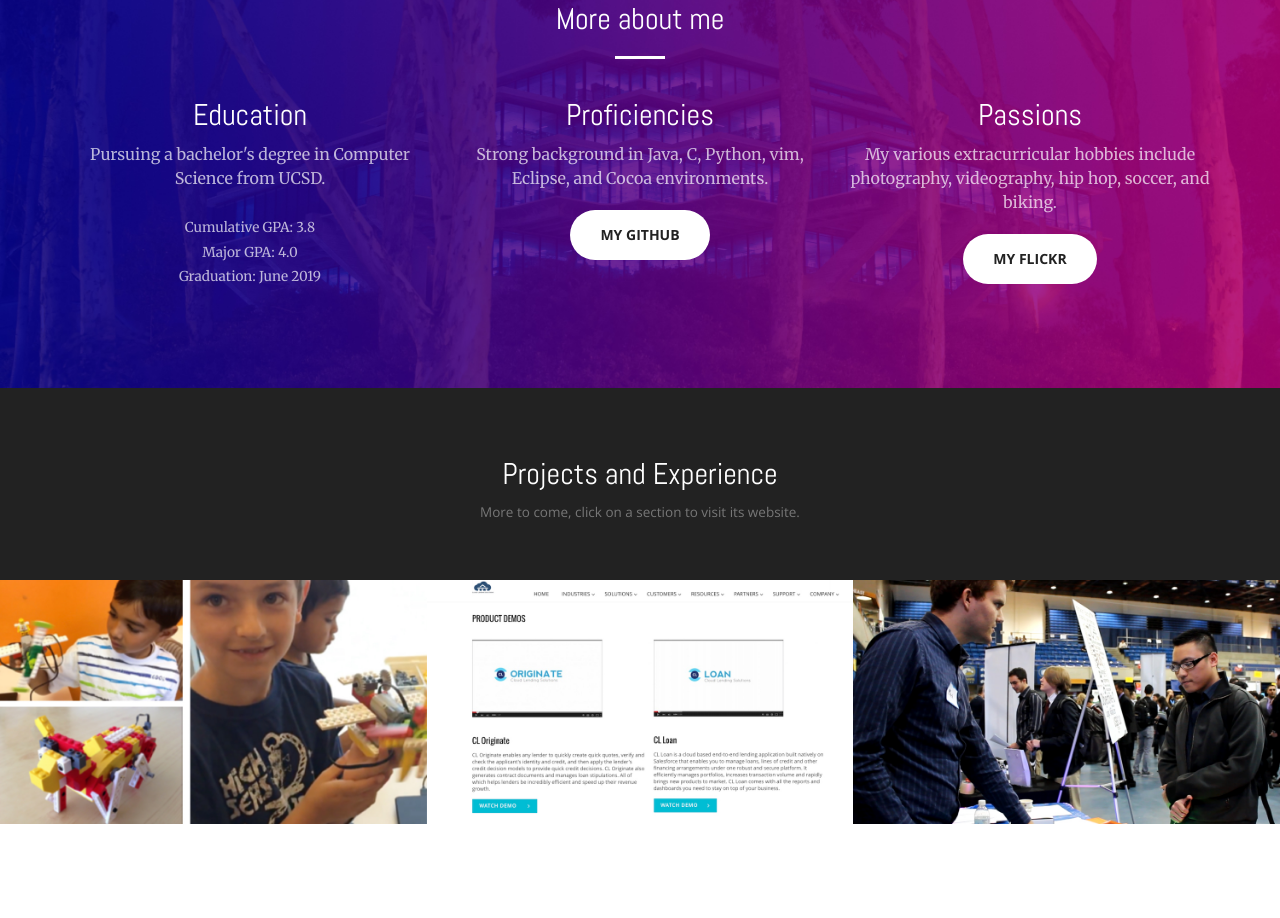
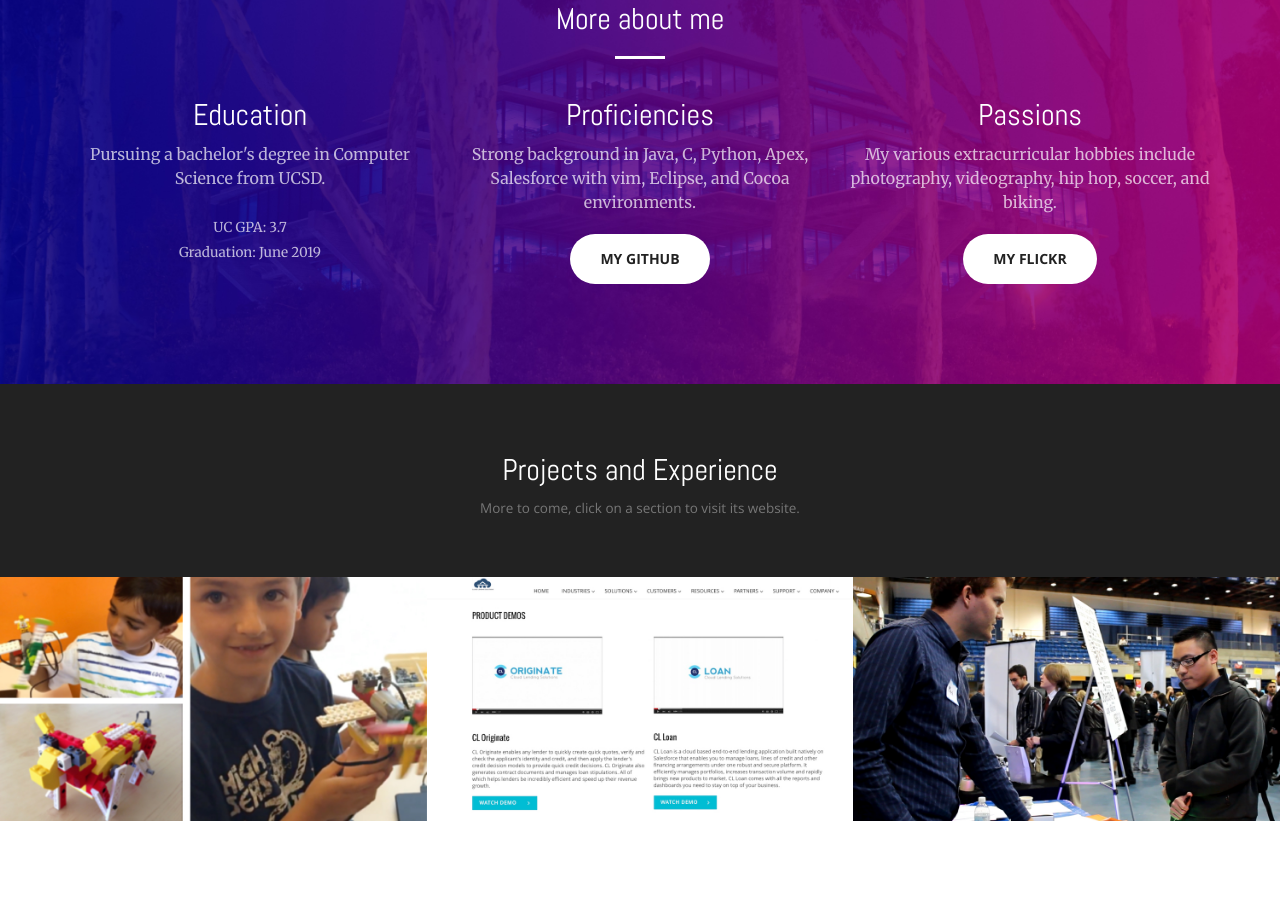
Before and after one commit to tejasbadadare/tejasbadadare.github.io, a plain HTML site: page index.html in a window 1280 px wide. Shown: the part 897-1815 px from the top of the page. Drawn offline with nearby package versions, Linux system fonts and the light colour scheme.

Commit message:
Updated proficiencies

```diff
--- a/index.html
+++ b/index.html
@@ -100,13 +100,13 @@
             <div class="service-box">
               <h2 class="section-heading">Education</h2>
               <p class="text-faded">Pursuing a bachelor's degree in Computer Science from UCSD.<br>
-                <small><br>Cumulative GPA: 3.8<br>Major GPA: 4.0<br>Graduation: June 2019</small></p>
+                <small><br>UC GPA: 3.7<br>Graduation: June 2019</small></p>
               </div>
             </div>
             <div class="col-md-4 text-center">
               <div class="service-box">
                 <h2 class="section-heading">Proficiencies</h2>
-                <p class="text-faded">Strong background in Java, C, Python, vim, Eclipse, and Cocoa environments.</p>
+                <p class="text-faded">Strong background in Java, C, Python, Apex, Salesforce with vim, Eclipse, and Cocoa environments.</p>
                 <br>
                 <a href="https://www.github.com" class="btn btn-default btn-xl page-scroll"> My Github</a>
               </div>
```
